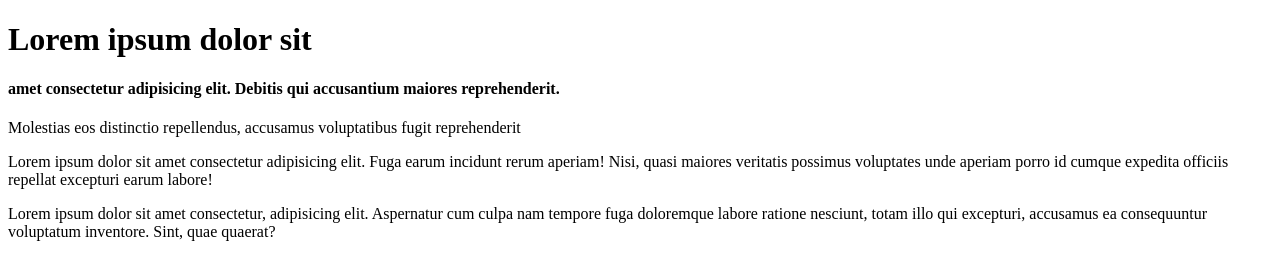
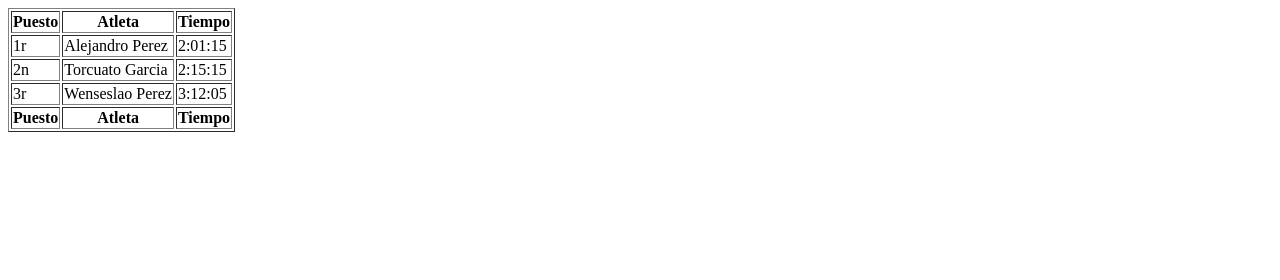
Before and after one commit to RobertoNobleMaestro/ASIX1M4UF1-Apuntes, a plain HTML site: page index.html in a window 1280 px wide. Drawn offline with Linux system fonts and the light colour scheme.

Commit message:
como hacer una tabla

```diff
--- a/index.html
+++ b/index.html
@@ -6,16 +6,38 @@
     <title>Document</title>
 </head>
 <body>
-    <h1>Lorem ipsum dolor sit</h1>
-    <h4>amet consectetur adipisicing elit. Debitis qui accusantium maiores reprehenderit. </h4>
-        <p>
-            Molestias eos distinctio repellendus, accusamus voluptatibus fugit reprehenderit
-        </p>
-        <p>
-            Lorem ipsum dolor sit amet consectetur adipisicing elit. Fuga earum incidunt rerum aperiam! Nisi, quasi maiores veritatis possimus voluptates unde aperiam porro id cumque expedita officiis repellat excepturi earum labore!
-        </p>
-        <p>
-            Lorem ipsum dolor sit amet consectetur, adipisicing elit. Aspernatur cum culpa nam tempore fuga doloremque labore ratione nesciunt, totam illo qui excepturi, accusamus ea consequuntur voluptatum inventore. Sint, quae quaerat?
-        </p>
+    <table border="1">
+        <thead>
+            <tr>
+                <th>Puesto</th>
+                <th>Atleta</th>
+                <th>Tiempo</th>
+            </tr>
+        </thead>
+        <tbody>
+            <tr>
+                <td>1r</td>
+                <td>Alejandro Perez</td>
+                <td>2:01:15</td>
+            </tr>
+            <tr>
+                <td>2n</td>
+                <td>Torcuato Garcia</td>
+                <td>2:15:15</td>
+            </tr>
+            <tr>
+                <td>3r</td>
+                <td>Wenseslao Perez</td>
+                <td>3:12:05</td>
+            </tr>
+        </tbody>
+        <tfoot>
+            <tr>
+                <th>Puesto</th>
+                <th>Atleta</th>
+                <th>Tiempo</th>
+            </tr>
+        </tfoot>
+    </table>
 </body>
 </html>
```
Also changed, not shown: 1 other file.
